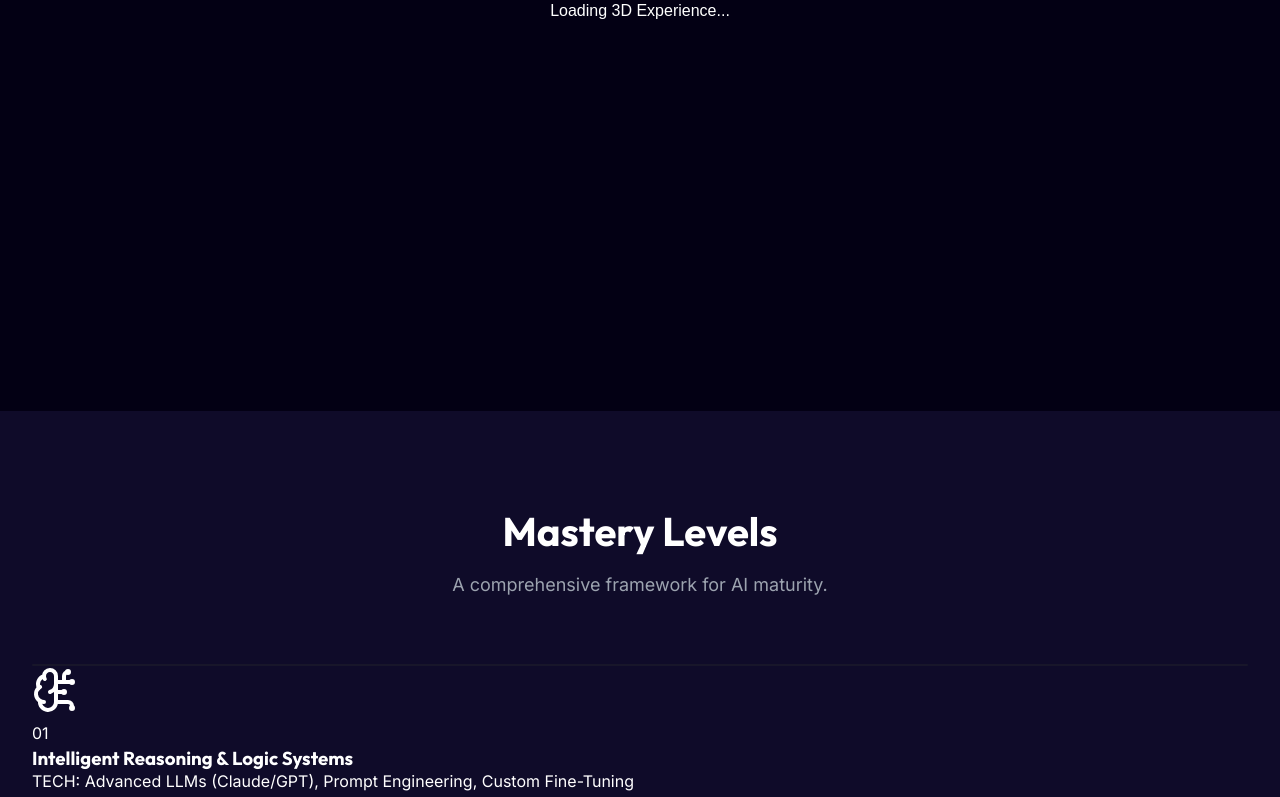
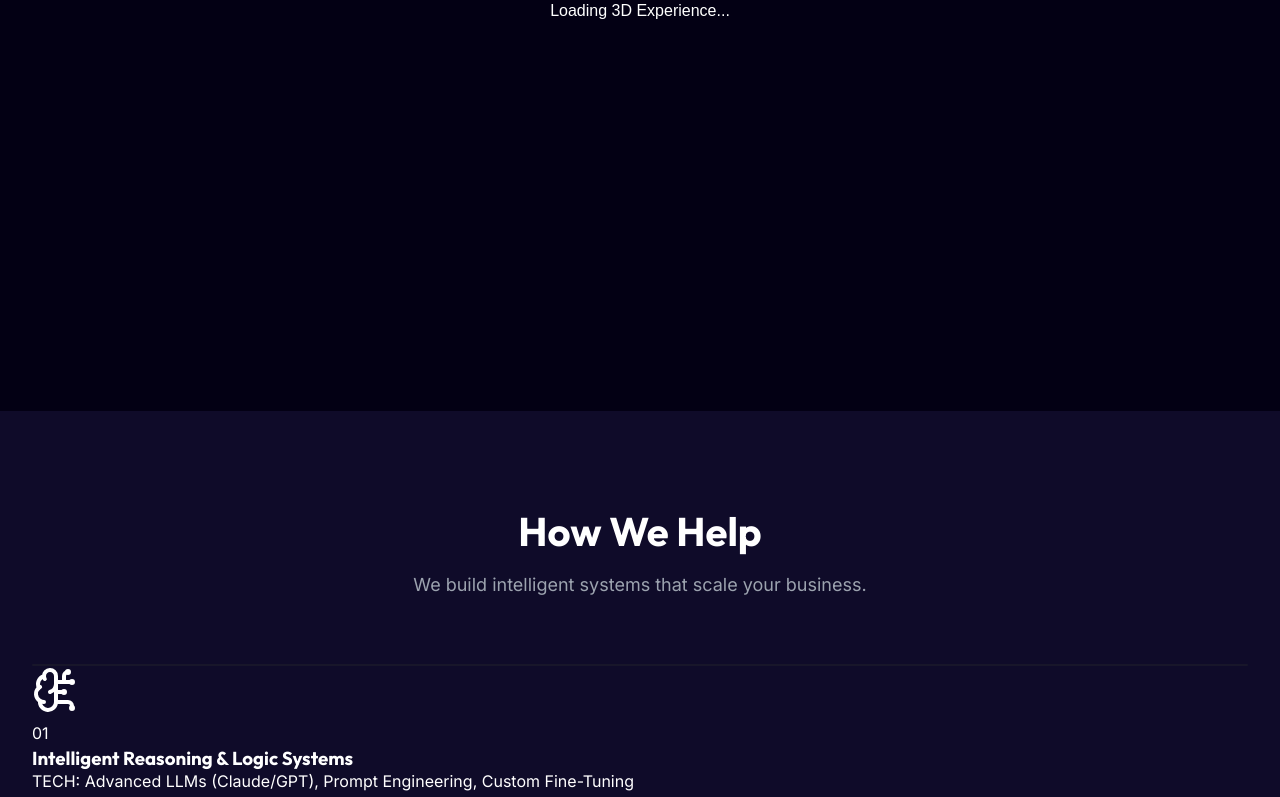
Before and after one commit to gnanaprakash22594/Aiflo-pro, a React (Vite) app: page / in a window 1280 px wide. Shown: the part 389-1186 px from the top of the page. Built offline with nearby package versions, Linux system fonts and the light colour scheme.

Commit message:
Update Services section title to 'How We Help'

```diff
--- a/src/components/ServicesLayers.jsx
+++ b/src/components/ServicesLayers.jsx
@@ -50,8 +50,8 @@ const ServicesLayers = () => {
         <section className="services-section-layers py-32">
             <div className="container">
                 <div className="section-header mb-24">
-                    <h2 className="section-title text-5xl mb-6">Mastery Levels</h2>
-                    <p className="section-subtitle">A comprehensive framework for AI maturity.</p>
+                    <h2 className="section-title text-5xl mb-6">How We Help</h2>
+                    <p className="section-subtitle">We build intelligent systems that scale your business.</p>
                 </div>
 
                 <div className="layers-container flex flex-col gap-32">
```
